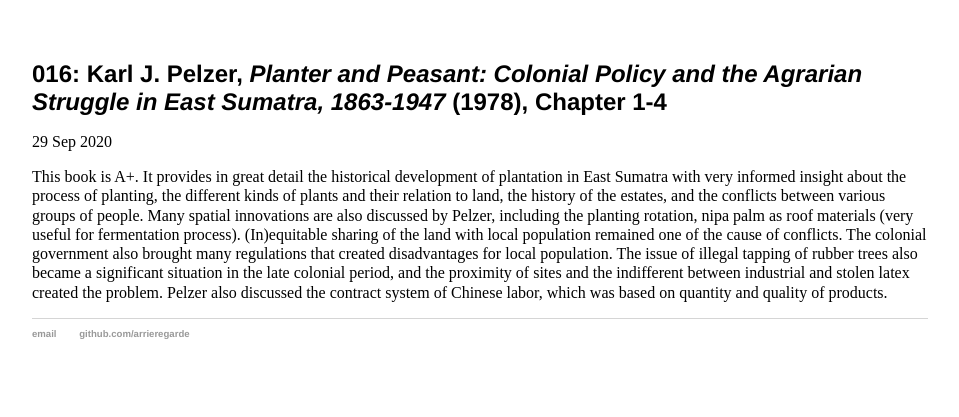
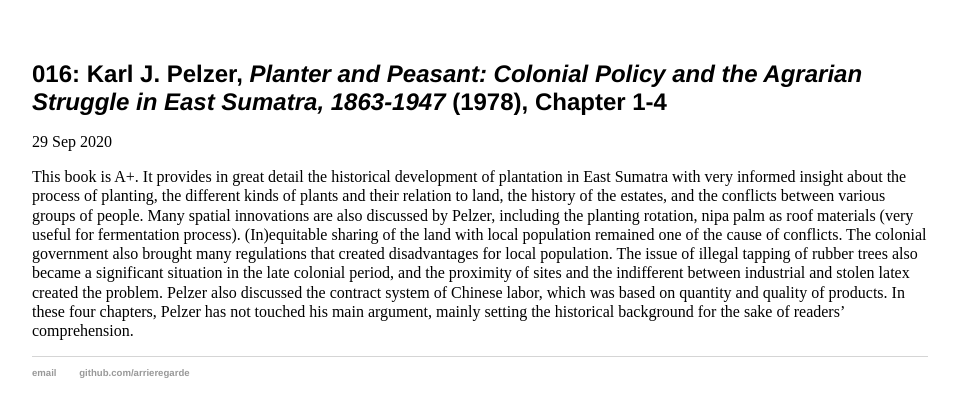
Before and after one commit to arrieregarde/arrieregarde.github.io, a Jekyll site: the page built from _posts/2020-09-29-016.md, in a window 1280 px wide. Shown: the top 417 px of the page, without its empty margins (160-1119 px from the left). Built offline with Jekyll 4.4.1, drawn with Linux system fonts in a browser that asks for light colours.

Commit message:
Update 2020-09-29-016.md

```diff
--- a/_posts/2020-09-29-016.md
+++ b/_posts/2020-09-29-016.md
@@ -3,4 +3,4 @@ layout: post
 title: "016: Karl J. Pelzer, <em>Planter and Peasant: Colonial Policy and the Agrarian Struggle in East Sumatra, 1863-1947</em> (1978), Chapter 1-4"
 date: 2020-09-29
 ---
-This book is A+. It provides in great detail the historical development of plantation in East Sumatra with very informed insight about the process of planting, the different kinds of plants and their relation to land, the history of the estates, and the conflicts between various groups of people. Many spatial innovations are also discussed by Pelzer, including the planting rotation, nipa palm as roof materials (very useful for fermentation process). (In)equitable sharing of the land with local population remained one of the cause of conflicts. The colonial government also brought many regulations that created disadvantages for local population. The issue of illegal tapping of rubber trees also became a significant situation in the late colonial period, and the proximity of sites and the indifferent between industrial and stolen latex created the problem. Pelzer also discussed the contract system of Chinese labor, which was based on quantity and quality of products.
+This book is A+. It provides in great detail the historical development of plantation in East Sumatra with very informed insight about the process of planting, the different kinds of plants and their relation to land, the history of the estates, and the conflicts between various groups of people. Many spatial innovations are also discussed by Pelzer, including the planting rotation, nipa palm as roof materials (very useful for fermentation process). (In)equitable sharing of the land with local population remained one of the cause of conflicts. The colonial government also brought many regulations that created disadvantages for local population. The issue of illegal tapping of rubber trees also became a significant situation in the late colonial period, and the proximity of sites and the indifferent between industrial and stolen latex created the problem. Pelzer also discussed the contract system of Chinese labor, which was based on quantity and quality of products. In these four chapters, Pelzer has not touched his main argument, mainly setting the historical background for the sake of readers' comprehension.
```
